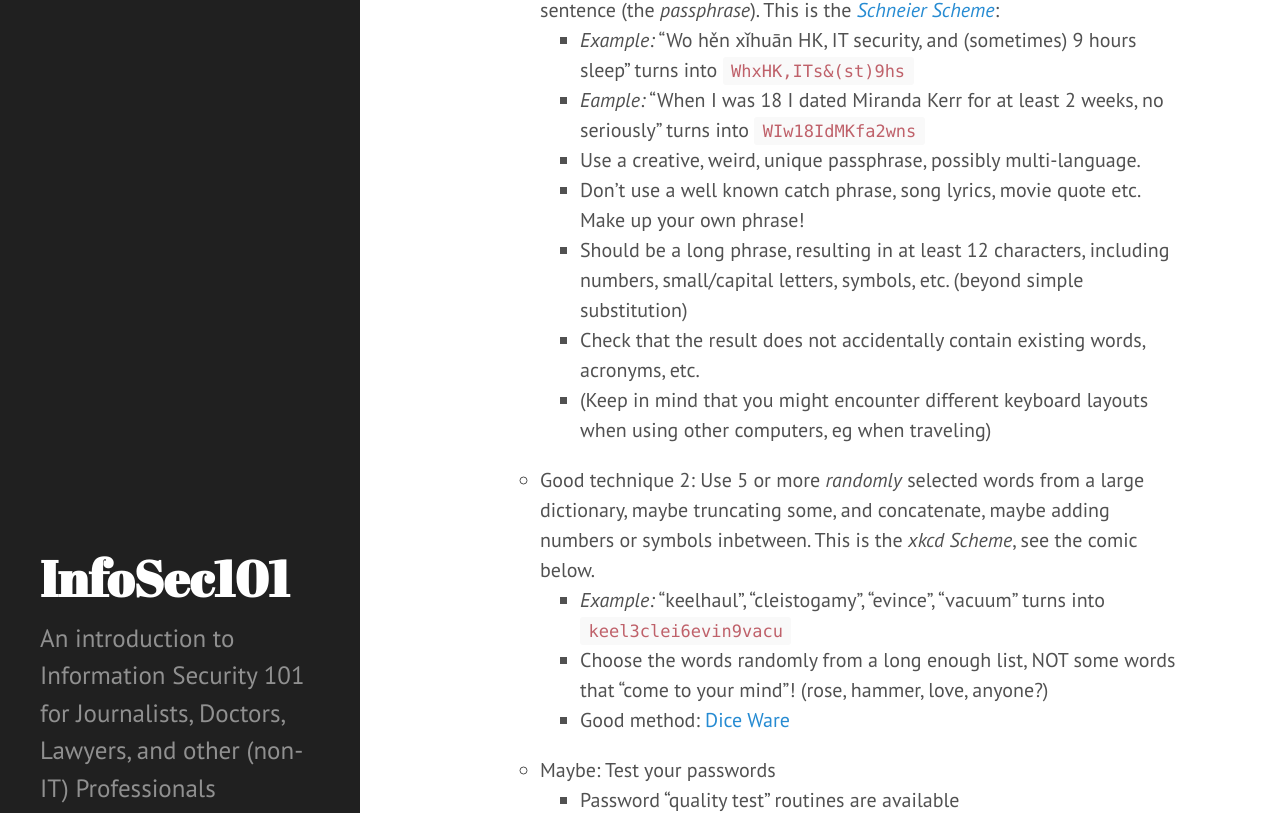
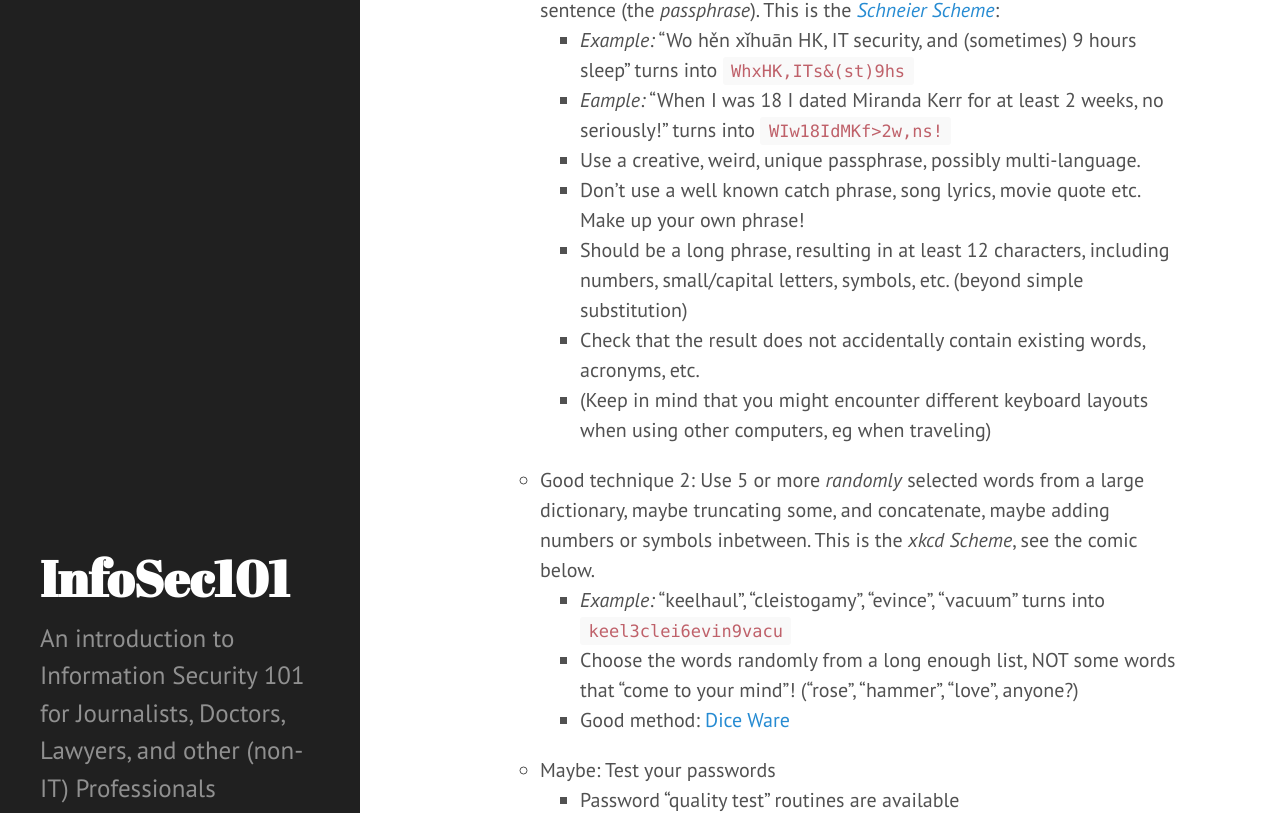
Before and after one commit to fabianlischka/InfoSec101, a Jekyll site: the page built from p1-InfoSec101.md, in a window 1280 px wide and 1400 px high, scrolled down 4023 px. Shown: the part 173-986 px from the top of the window. Built offline with Jekyll 4.4.1, drawn with Linux system fonts in a browser that asks for light colours; Markdown is read by kramdown in place of the engine named in the settings.

Commit message:
improved Schneier Scheme password example a bit

```diff
--- a/p1-InfoSec101.md
+++ b/p1-InfoSec101.md
@@ -95,7 +95,7 @@ from: "Piled Higher and Deeper" by Jorge Cham at [www.phdcomics.com](http://www.
 - Strong passwords & best practice
     - Good technique 1: Use the 1st letter of the words of a long, unique sentence (the *passphrase*). This is the [*Schneier Scheme*](https://www.schneier.com/blog/archives/2014/03/choosing_secure_1.html):
         - *Example:* "Wo hěn xǐhuān HK, IT security, and (sometimes) 9 hours sleep" turns into `WhxHK,ITs&(st)9hs`
-        - *Eample:* "When I was 18 I dated Miranda Kerr for at least 2 weeks, no seriously" turns into `WIw18IdMKfa2wns`
+        - *Eample:* "When I was 18 I dated Miranda Kerr for at least 2 weeks, no seriously!" turns into `WIw18IdMKf>2w,ns!`
         - Use a creative, weird, unique passphrase, possibly multi-language.
         - Don't use a well known catch phrase, song lyrics, movie quote etc. Make up your own phrase!
         - Should be a long phrase, resulting in at least 12 characters, including numbers, small/capital letters, symbols, etc. (beyond simple substitution)
@@ -103,7 +103,7 @@ from: "Piled Higher and Deeper" by Jorge Cham at [www.phdcomics.com](http://www.
         - (Keep in mind that you might encounter different keyboard layouts when using other computers, eg when traveling)
     - Good technique 2: Use 5 or more *randomly* selected words from a large dictionary, maybe truncating some, and concatenate, maybe adding numbers or symbols inbetween. This is the *xkcd Scheme*, see the comic below.
         - *Example:* "keelhaul", "cleistogamy", "evince", "vacuum" turns into `keel3clei6evin9vacu`
-        - Choose the words randomly from a long enough list, NOT some words that "come to your mind"! (rose, hammer, love, anyone?)
+        - Choose the words randomly from a long enough list, NOT some words that "come to your mind"! ("rose", "hammer", "love", anyone?)
         - Good method: [Dice Ware](http://world.std.com/~reinhold/diceware.html)
     - Maybe: Test your passwords
         - Password "quality test" routines are available
```
